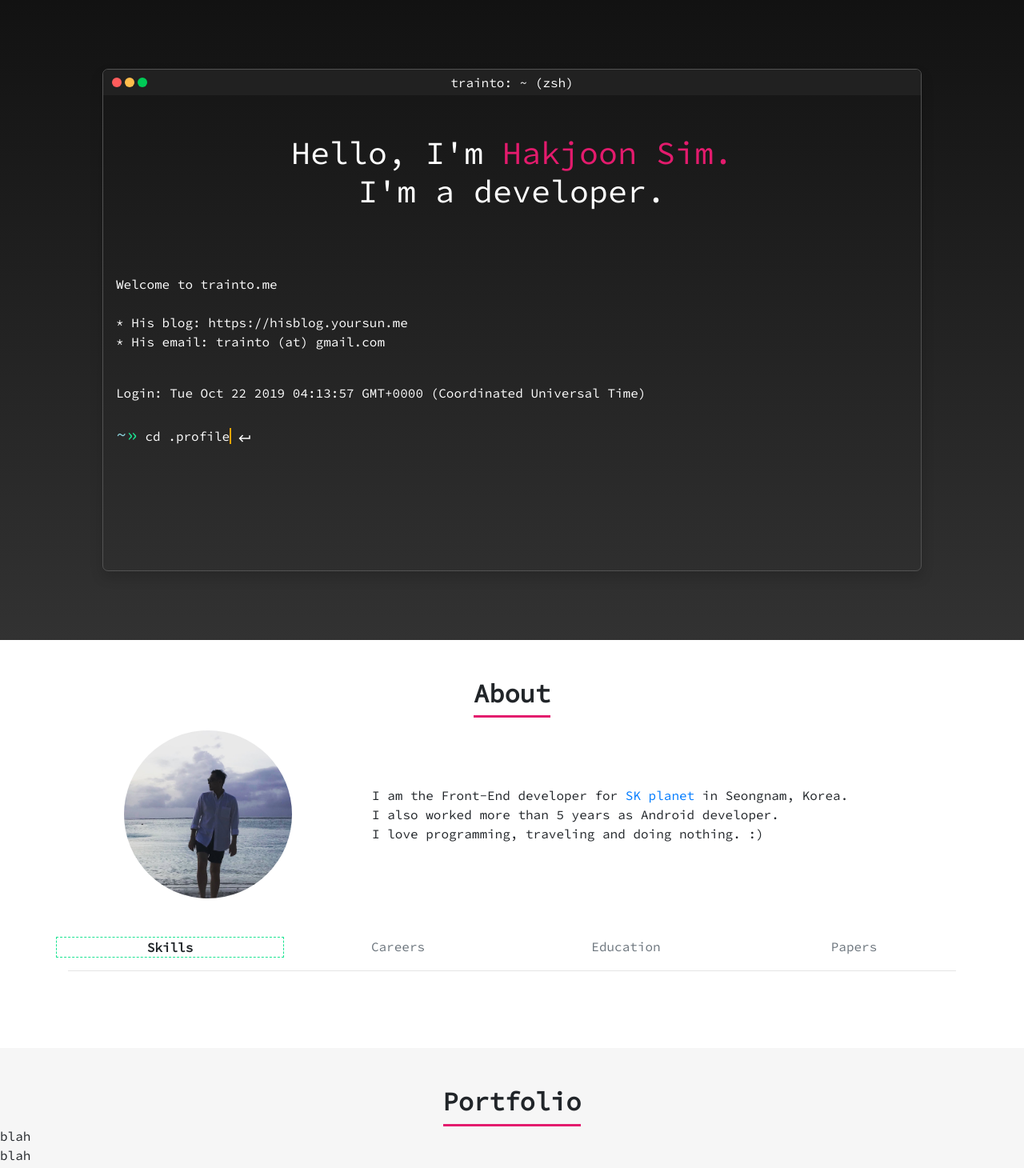
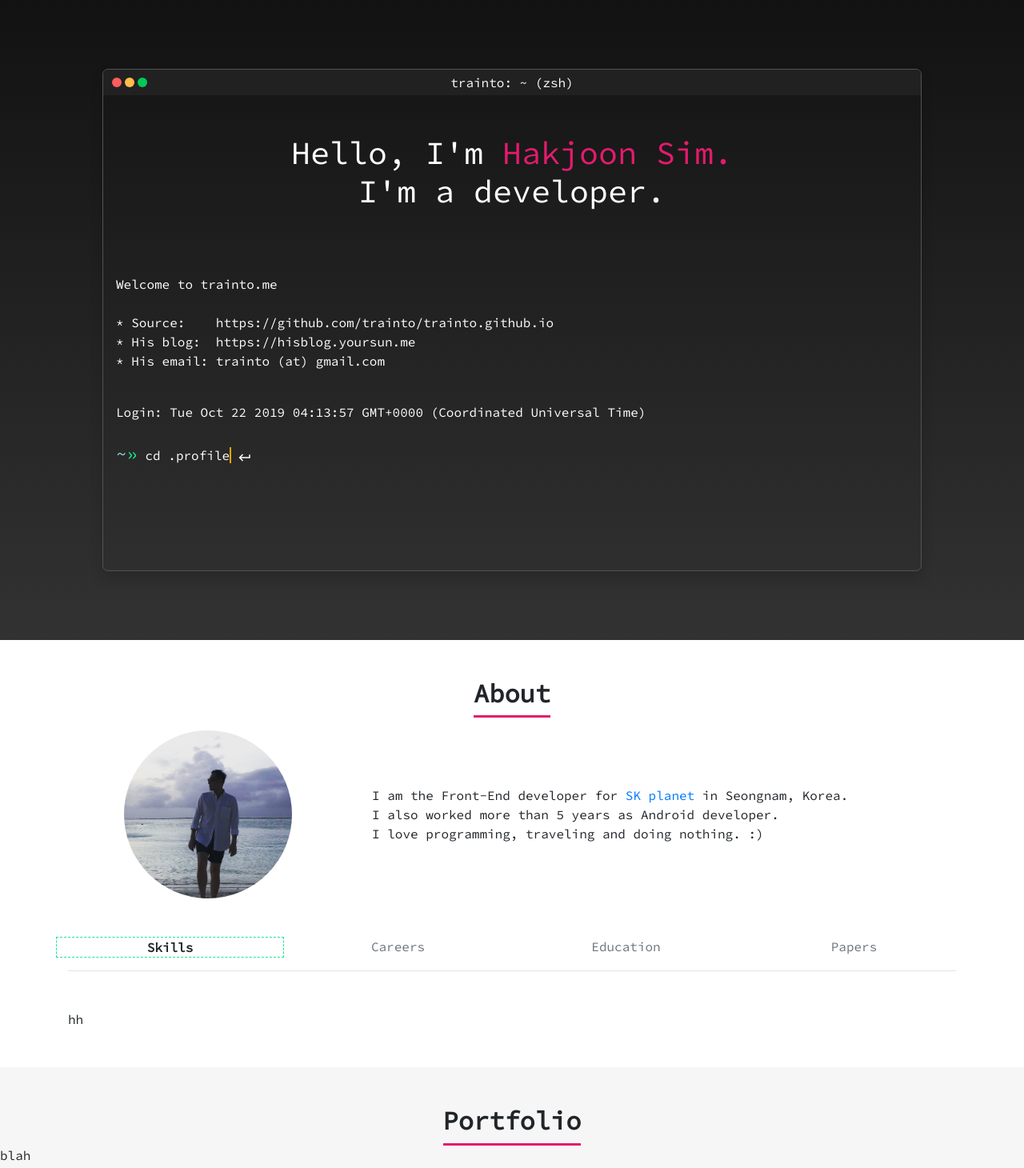
Before and after one commit to trainto/trainto.github.io, a React (Create React App) app: page / in a window 1280 px wide. Shown: the top 1460 px of the page at 80% size. Built offline with nearby package versions, Linux system fonts and the light colour scheme; no server answers.

Commit message:
Add skills, need work

```diff
--- a/src/components/about/index.tsx
+++ b/src/components/about/index.tsx
@@ -1,4 +1,5 @@
 import React, { useState } from 'react';
+import Skills from './skills';
 import Careers from './careers';
 import Education from './education';
 import Papers from './papers';
@@ -6,6 +7,8 @@ import './about.css';
 
 const renderSwitcher = (active: string) => {
   switch (active) {
+  case 'Skills':
+    return <Skills />;
   case 'Careers':
     return <Careers />;
   case 'Education':
@@ -31,7 +34,12 @@ const About = () => {
           </div>
           <div className="row">
             <div className="col-12 col-md-4 mt-3 text-center">
-              <img src="/img/joon.jpg" className="img-fluid rounded-circle" alt="Hakjoon" style={{ maxWidth: '60%' }} />
+              <img
+                src="/img/joon.jpg"
+                className="img-fluid rounded-circle"
+                alt="Hakjoon"
+                style={{ maxWidth: '60%' }}
+              />
             </div>
             <div className="col-12 col-md-8 mt-3 text-left align-self-center">
               I am the Front-End developer for{' '}
--- /dev/null
+++ b/src/components/about/skills.tsx
@@ -0,0 +1,11 @@
+import React from 'react';
+
+const Skills = () => {
+  return (
+    <div>
+      hh
+    </div>
+  );
+};
+
+export default Skills;
--- a/src/components/header.css
+++ b/src/components/header.css
@@ -30,7 +30,7 @@ header {
 .terminal-button-group {
   display: inline-block;
   margin: 0 11px;
-  z-index: 1030;
+  z-index: 1020;
 }
 
 .terminal-button {
--- a/src/components/header.tsx
+++ b/src/components/header.tsx
@@ -71,7 +71,8 @@ const Header = () => {
           <div>Welcome to trainto.me</div>
           <br />
 
-          <div className="text-truncate"> * His blog: https://hisblog.yoursun.me</div>
+          <div className="text-truncate"> * Source: &nbsp;&nbsp;&nbsp;https://github.com/trainto/trainto.github.io</div>
+          <div className="text-truncate"> * His blog: &nbsp;https://hisblog.yoursun.me</div>
           <div className="text-truncate"> * His email: trainto (at) gmail.com</div>
           <br />
 
```
